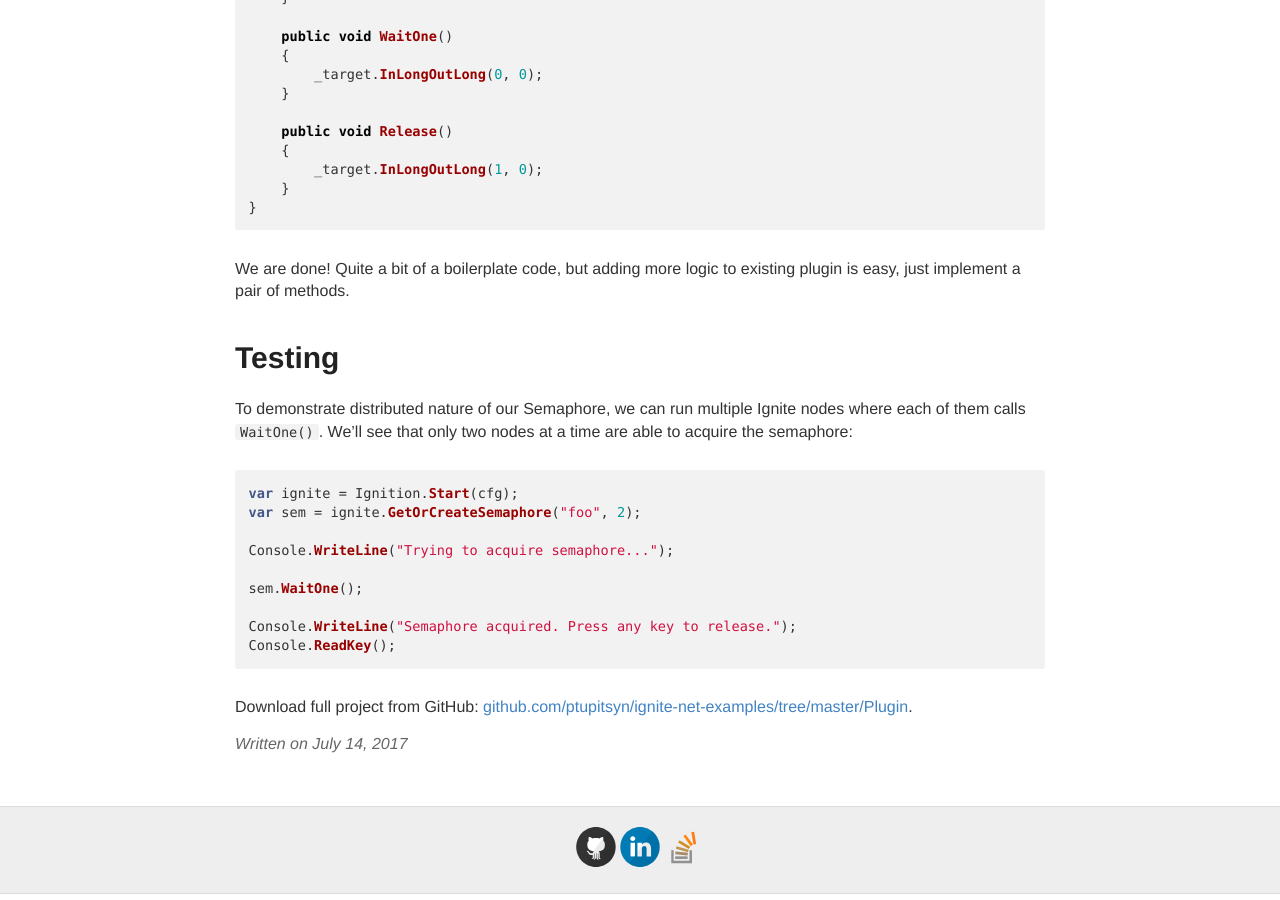
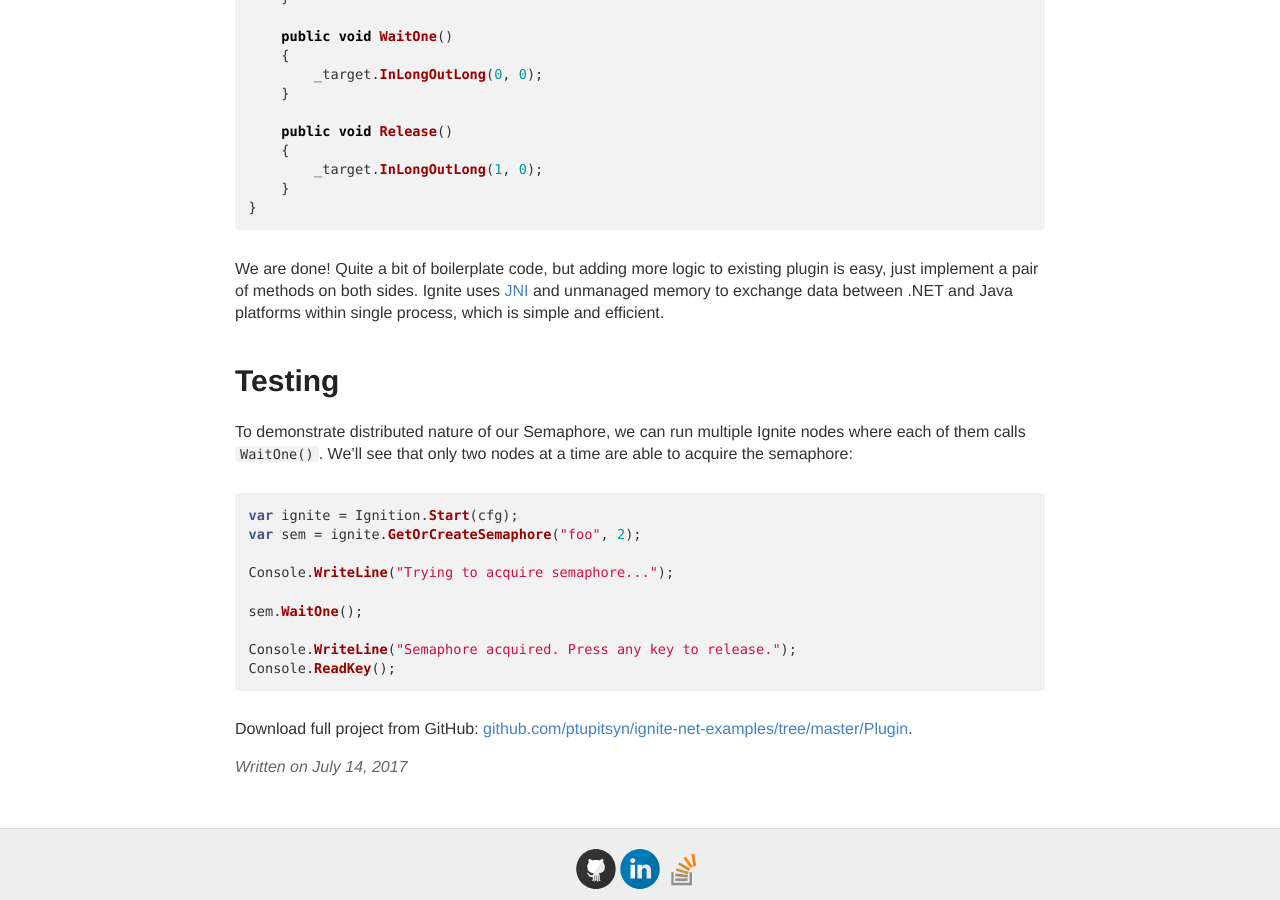
Before and after one commit to ptupitsyn/ptupitsyn.github.io, a Jekyll site: the page built from _posts/2017-07-14-Ignite-Plugin.md, in a window 1280 px wide and 900 px high, scrolled down 4940 px. Built offline with Jekyll 4.4.1, drawn with Linux system fonts in a browser that asks for light colours; comment, search, counter and statistics services are not loaded.

Commit message:
all done

````diff
--- a/_posts/2017-07-14-Ignite-Plugin.md
+++ b/_posts/2017-07-14-Ignite-Plugin.md
@@ -214,7 +214,8 @@ class Semaphore
 }
 ```
 
-We are done! Quite a bit of a boilerplate code, but adding more logic to existing plugin is easy, just implement a pair of methods.
+We are done! Quite a bit of boilerplate code, but adding more logic to existing plugin is easy, just implement a pair of methods on both sides.
+Ignite uses [JNI](https://en.wikipedia.org/wiki/Java_Native_Interface) and unmanaged memory to exchange data between .NET and Java platforms within single process, which is simple and efficient.
 
 # Testing
 
````
